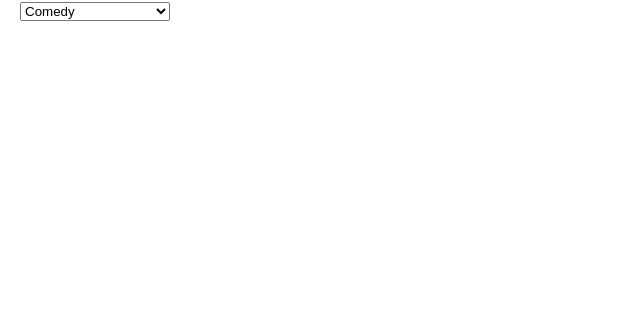
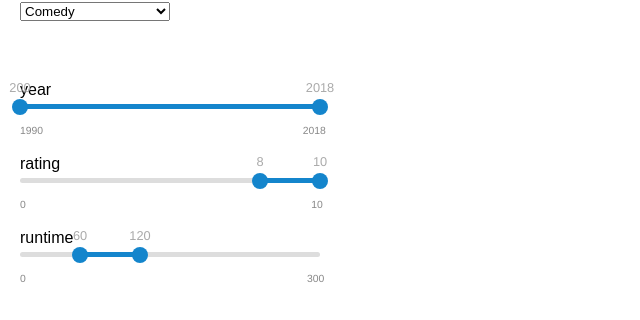
Before and after one commit to zancrash/popflix, a React (Create React App) app: page / in a window 1280 px wide. Shown: the part 126-446 px from the top of the page, without its empty margins (0-640 px from the left). Built offline with nearby package versions, Linux system fonts and the light colour scheme; no server answers.

Commit message:
implemented slider component

```diff
--- a/src/main/navigation/Navigation.js
+++ b/src/main/navigation/Navigation.js
@@ -3,15 +3,47 @@
 import React from 'react';
 import './Navigation.css';
 import Selection from './Selection';
+import Slider from './Slider';
 
 class Navigation extends React.Component {
     state = {
-        genre: 'comedy'
+        genre: 'comedy',
+        // information for navigation sliders:
+        year: {
+            label: "year",
+            min: 1990,
+            max: 2018,
+            step: 1,
+            value: {min: 200, max: 2018}
+        },
+        rating: {
+            label: "rating",
+            min: 0,
+            max: 10,
+            step: 1,
+            value: {min: 8, max: 10}
+        },
+        runtime: {
+            label: "runtime",
+            min: 0,
+            max: 300,
+            step: 15,
+            value: {min: 60, max: 120}
+        }
     }
 
     onGenreChange = event => {
         this.setState({ genre: event.target.value });
     }
+
+    onChange = data => {
+        this.setState({
+            [data.type]: {
+                ...this.state[data.type], //previous value of e.g. this.state.year
+                value: data.value // overwrite the value property
+            }
+        });
+    };
 
     render() {
         return (
@@ -20,6 +52,11 @@
                     genre={this.state.genre}
                     onGenreChange={this.onGenreChange}
                 />
+
+                <Slider data={this.state.year} onChange={this.onChange} />
+                <Slider data={this.state.rating} onChange={this.onChange} />
+                <Slider data={this.state.runtime} onChange={this.onChange} />
+
             </section>
         )
     }
--- /dev/null
+++ b/src/main/navigation/Slider.css
@@ -0,0 +1,36 @@
+/* Slider.css */
+
+.slider{
+    margin-bottom: 40px;
+}
+
+.slider-label {
+    color: #555;
+    font-size: 1rem;
+    margin-bottom: 20px;
+    display: block;
+}
+
+.input-range__slider{
+    background: #1485CC;
+    border: none;
+}
+
+.input-range__track{
+    background: #ddd;
+}
+
+.input-range__track--active{
+    background: #1485CC;
+}
+
+.input-range__label--min .input-range__label-container,
+.input-range__label--max .input-range__label-container{
+    font-size: 0.65rem;
+    color: #888;
+    left: 0;
+}
+
+.input-range__label--max .input-range__label-container{
+    left: 25%;
+}
--- /dev/null
+++ b/src/main/navigation/Slider.js
@@ -0,0 +1,38 @@
+// Slider.js
+
+import React from 'react';
+import InputRange from 'react-input-range';
+
+import 'react-input-range/lib/css/index.css';
+import './Slider.css';
+
+// This component will recieve the onChange method and the 'data' object from the Navigation component
+
+class Slider extends React.Component {
+    // onChange will be called whenever the value (range) of the slider changes
+    onChange = range => {
+        this.props.onChange({
+            type: this.props.data.label,
+            value: range //this method will recieve a value with minimium and maximum values whenever the slider changes
+        });
+    }
+
+    render() {
+        // deconstructing the 'data' object to get the values required by the InputRange component:
+        const {min, max, step, value, label} = this.props.data;
+        return (
+            <div className="slider">
+                <label>{label}</label>
+                <InputRange
+                    minValue={min}
+                    maxValue={max}
+                    step={step}
+                    onChange={this.onChange}
+                    value={value}
+                />
+            </div>
+        )
+    }
+}
+
+export default Slider;
```
